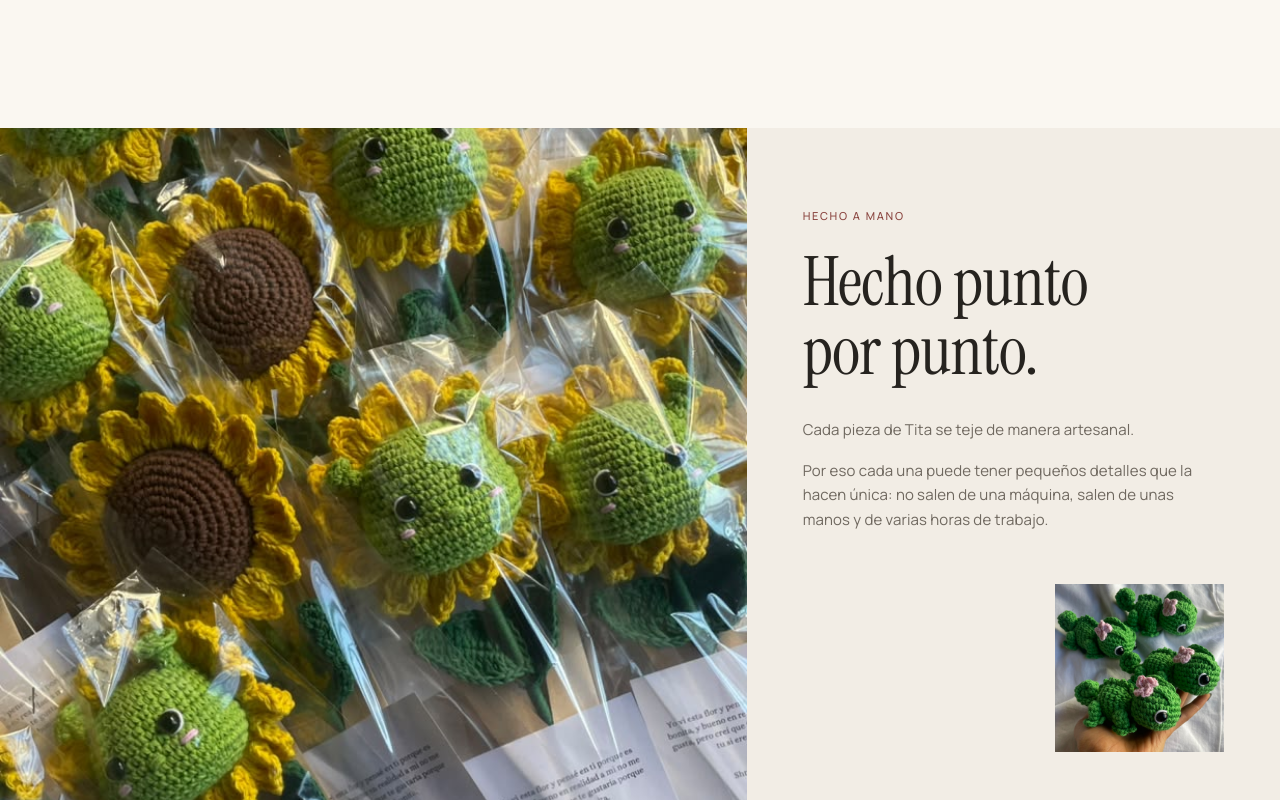
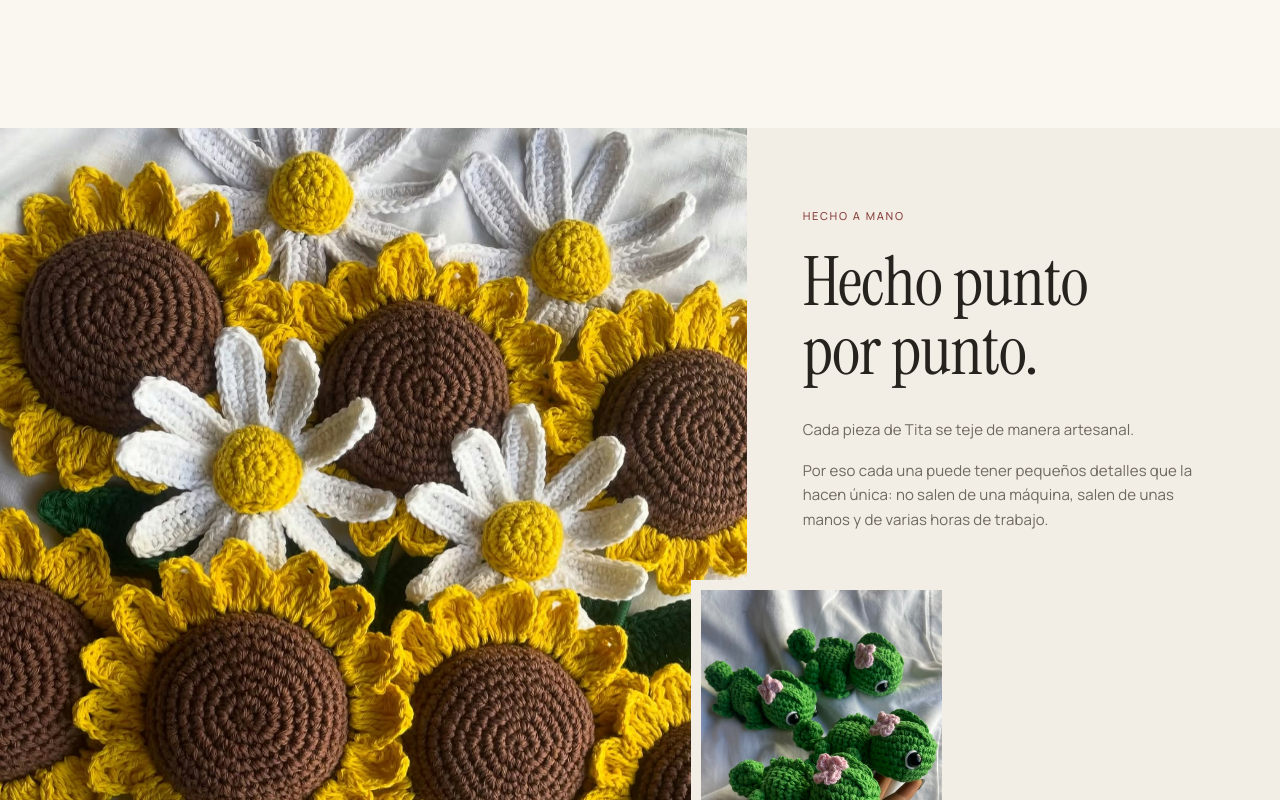
Before and after one commit to ramatc/titacrochetdeco, a Next.js app: page / in a window 1280 px wide. Shown: the part 2760-3560 px from the top of the page. Built offline with nearby package versions, Linux system fonts and the light colour scheme; no server answers.

Commit message:
feat: refresh handmade editorial section photos

```diff
--- a/src/components/home/EditorialSection.tsx
+++ b/src/components/home/EditorialSection.tsx
@@ -31,11 +31,16 @@ export function EditorialSection() {
             </div>
           </Reveal>
 
-          <Reveal delay={120} className="w-1/2 self-end sm:w-2/5">
+          {/* Portrait like the source photo; on desktop it overlaps the main
+              photo, framed in linen, to keep breaking the grid. */}
+          <Reveal
+            delay={120}
+            className="relative z-10 w-3/5 self-end sm:w-2/5 lg:-ml-28 lg:w-[62%] lg:self-start"
+          >
             <Photo
               photo={editorial.secondaryPhoto}
-              sizes="(min-width: 1024px) 16vw, 45vw"
-              className="aspect-square"
+              sizes="(min-width: 1024px) 22vw, 60vw"
+              className="aspect-[4/5] border-[0.625rem] border-linen"
             />
           </Reveal>
         </div>
--- a/src/content/home.ts
+++ b/src/content/home.ts
@@ -37,8 +37,8 @@ export const editorial = {
     "Por eso cada una puede tener pequeños detalles que la hacen única: no salen de una máquina, salen de unas manos y de varias horas de trabajo.",
   ],
   photo: {
-    src: "/images/productos/girasol-sonriente-3.jpg",
-    alt: "Muchos girasoles sonrientes tejidos al crochet, embolsados con tarjeta y listos para entregar",
+    src: "/images/home/girasoles-y-margaritas.jpg",
+    alt: "Girasoles y margaritas tejidos al crochet, con tallos y hojas verdes, sobre una tela blanca",
   } satisfies Photo,
   secondaryPhoto: {
     src: "/images/productos/camaleon-pascal-2.jpg",
```
Also changed, not shown: public/images/home/girasoles-y-margaritas.jpg (added).
